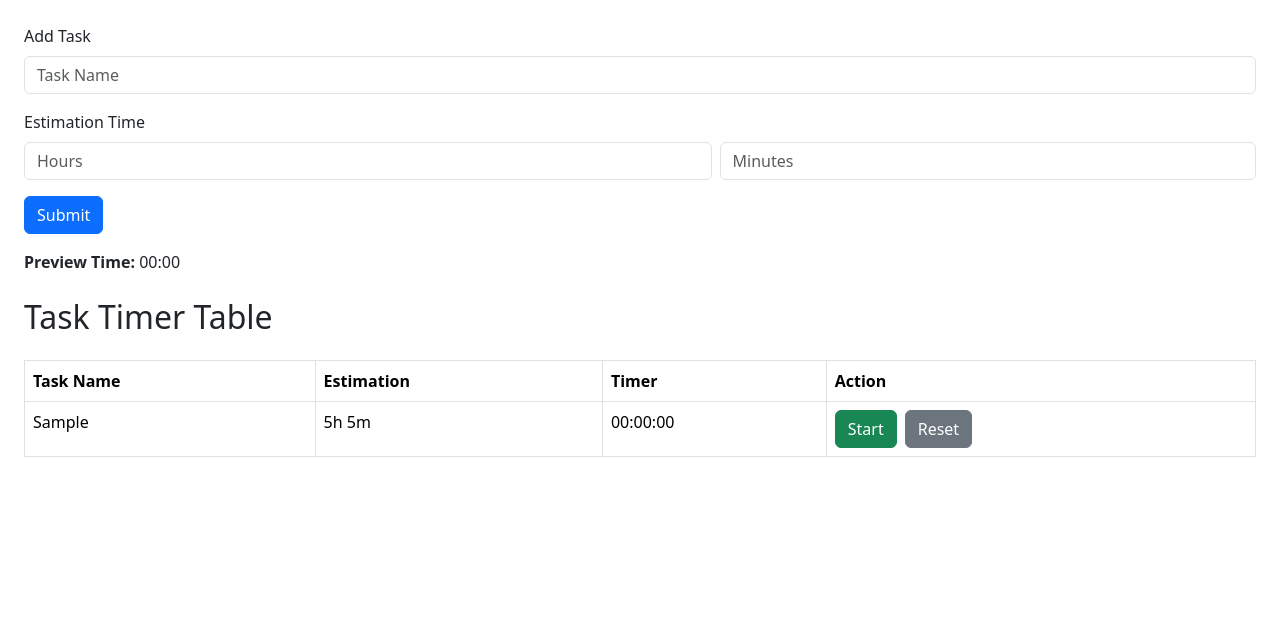
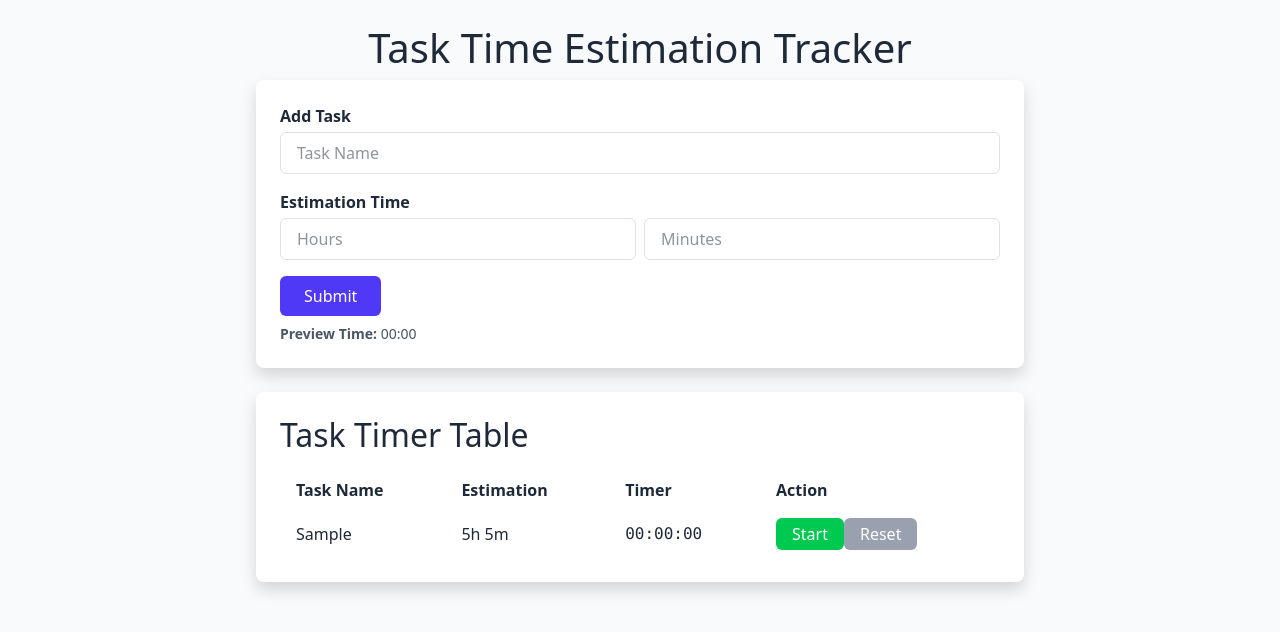
Before and after one commit to juheedhone/estimate-app, a React (Vite) app: page / in a window 1280 px wide. Both pictures are taken after typing "Sample", "5", "5" into the empty fields and a click on the button "Submit". Shown: the top 632 px of the page. Built offline with nearby package versions, Linux system fonts and the light colour scheme; no server answers.

Commit message:
fixed ui and minutes required field.

```diff
--- a/src/App.tsx
+++ b/src/App.tsx
@@ -23,7 +23,6 @@ const App = () => {
 
   const toggleTimer = (id: number) => {
     const task = tasks.find((t) => t.id === id);
-
     if (task?.isRunning) {
       clearInterval(intervalRefs.current[id]);
       delete intervalRefs.current[id];
@@ -31,12 +30,10 @@ const App = () => {
         prev.map((t) => (t.id === id ? { ...t, isRunning: false } : t))
       );
     } else {
-      // Reset seconds to zero and start timer
       setTasks((prev) =>
         prev.map((t) => (t.id === id ? { ...t, isRunning: true } : t))
       );
-
-      intervalRefs.current[id] = setInterval(() => {
+      intervalRefs.current[id] = window.setInterval(() => {
         setTasks((prev) =>
           prev.map((t) => (t.id === id ? { ...t, seconds: t.seconds + 1 } : t))
         );
@@ -63,11 +60,19 @@ const App = () => {
       id: tasks.length + 1,
       name: data.task,
       estimate: (data.hour || 0) * 3600 + data.minutes * 60,
-
-      seconds: 0, // live timer starts from 0 on click
+      seconds: 0,
       isRunning: false,
     };
-    setTasks((prev) => [...prev, newTask]);
+
+    setTasks([...tasks, newTask]);
+
+    axios
+      .post("https://estimate-tracker.shrikant.workers.dev/task/create", {
+        ...newTask,
+        actorId: "system",
+      })
+      .then((res) => setTasks([res.data.data, ...tasks]))
+      .catch((err) => console.log(err));
   };
 
   useEffect(() => {
@@ -98,28 +103,20 @@ const App = () => {
       .catch((err) => console.log(err));
   }, []);
 
-  // const addTasks = () => {
-  //   const newTask = { name: "test", estimate: 3, actorId: "juhee",seconds:0 };
-  //   setTasks([newTask, ...tasks]);
-
-  //   axios
-  //     .post(
-  //       "https://estimate-tracker.shrikant.workers.dev/task/create",
-  //       newTask
-  //     )
-  //     .then((res) => console.log(res));
-  // };
-
   return (
-    <div className="p-4">
+    <div className="min-h-screen bg-gray-50 p-6 text-gray-800">
+      <h1 className="text-3xl font-bold mb-6 text-center">
+        Task Time Estimation Tracker
+      </h1>
+      <div className="max-w-3xl mx-auto space-y-6">
         <EstimateAdd onSubmit={handleAddTask} />
-      <h2 className="text-xl font-bold mb-4">Task Timer Table</h2>
         <EstimateTable
           tasks={tasks}
           onClicked={toggleTimer}
           onReset={resetTimer}
         />
       </div>
+    </div>
   );
 };
 
--- a/src/component/EstimateAdd.tsx
+++ b/src/component/EstimateAdd.tsx
@@ -10,15 +10,14 @@ const schema = z.object({
   task: z.string().min(3, "Task must be at least 3 characters").max(50),
   hour: z
     .number({ invalid_type_error: "Hour must be a number" })
-    .min(0, "Hour must be >= 0")
+    .min(0)
     .optional()
     .or(z.nan()),
   minutes: z
     .number({ invalid_type_error: "Minutes is required" })
-    .min(0, "Minutes must be >= 0")
-    .max(59, "Minutes must be < 60"),
+    .min(0)
+    .max(59),
 });
-
 type EstimateAdd = z.infer<typeof schema>;
 
 const EstimateAdd = ({ onSubmit }: Props) => {
@@ -36,9 +35,6 @@ const EstimateAdd = ({ onSubmit }: Props) => {
   const watchedHour = useWatch({ control, name: "hour" });
   const watchedMinutes = useWatch({ control, name: "minutes" });
 
-  const formatTime = (h?: number, m?: number) =>
-    `${String(h || 0).padStart(2, "0")}:${String(m || 0).padStart(2, "0")}`;
-
   const onSubmitHandler = (data: EstimateAdd) => {
     onSubmit({
       ...data,
@@ -47,58 +43,79 @@ const EstimateAdd = ({ onSubmit }: Props) => {
     reset();
   };
 
+  const formatTime = (h?: number, m?: number) =>
+    `${String(h || 0).padStart(2, "0")}:${String(m || 0).padStart(2, "0")}`;
+
   return (
-    <form onSubmit={handleSubmit(onSubmitHandler)} className="mb-4">
-      <div className="mb-3">
-        <label className="form-label">Add Task</label>
+    <form
+      onSubmit={handleSubmit(onSubmitHandler)}
+      className="bg-white p-4 rounded-lg shadow space-y-4"
+    >
+      <div>
+        <label className="block font-semibold mb-1">Add Task</label>
         <input
           {...register("task")}
-          className={`form-control ${errors.task ? "is-invalid" : ""}`}
+          className={`w-full border rounded px-3 py-2 ${
+            errors.task ? "border-red-500" : "border-gray-300"
+          }`}
           type="text"
           placeholder="Task Name"
         />
         {errors.task && (
-          <div className="invalid-feedback">{errors.task.message}</div>
+          <p className="text-red-500 text-sm mt-1">{errors.task.message}</p>
         )}
       </div>
 
-      <div className="mb-3">
-        <label className="form-label">Estimation Time</label>
-        <div className="d-flex gap-2">
-          <div className="flex-grow-1">
+      <div>
+        <label className="block font-semibold mb-1">Estimation Time</label>
+        <div className="flex gap-2">
+          <div className="w-1/2">
             <input
               {...register("hour", { valueAsNumber: true })}
               type="number"
               min="0"
-              className={`form-control ${errors.hour ? "is-invalid" : ""}`}
               placeholder="Hours"
+              className={`w-full border rounded px-3 py-2 ${
+                errors.hour ? "border-red-500" : "border-gray-300"
+              }`}
             />
             {errors.hour && (
-              <div className="invalid-feedback">{errors.hour.message}</div>
+              <p className="text-red-500 text-sm mt-1">{errors.hour.message}</p>
             )}
           </div>
 
-          <div className="flex-grow-1">
+          <div className="w-1/2">
             <input
               {...register("minutes", { valueAsNumber: true })}
               type="number"
               min="0"
               max="59"
-              className={`form-control ${errors.minutes ? "is-invalid" : ""}`}
               placeholder="Minutes"
+              className={`w-full border rounded px-3 py-2 ${
+                errors.minutes ? "border-red-500" : "border-gray-300"
+              }`}
             />
             {errors.minutes && (
-              <div className="invalid-feedback">{errors.minutes.message}</div>
+              <p className="text-red-500 text-sm mt-1">
+                {errors.minutes.message}
+              </p>
             )}
           </div>
         </div>
+
+        {/* {errors.minutes && (
+          <p className="text-red-500 text-sm mt-1">{errors.minutes.message}</p>
+        )} */}
       </div>
 
-      <button className="btn btn-primary" type="submit">
+      <button
+        type="submit"
+        className="bg-indigo-600 text-white px-4 py-2 rounded hover:bg-indigo-700"
+      >
         Submit
       </button>
 
-      <div className="mt-3">
+      <div className="mt-2 text-gray-600 text-sm">
         <strong>Preview Time:</strong> {formatTime(watchedHour, watchedMinutes)}
       </div>
     </form>
--- a/src/component/EstimateTable.tsx
+++ b/src/component/EstimateTable.tsx
@@ -1,8 +1,8 @@
 export interface ITasks {
   id: number;
   name: string;
-  estimate: number; // for showing estimation separately
-  seconds: number; // live timer starting from 0
+  estimate: number;
+  seconds: number;
   isRunning?: boolean;
 }
 
@@ -14,13 +14,15 @@ interface Props {
 
 const EstimateTable = ({ tasks, onClicked, onReset }: Props) => {
   return (
-    <table className="table table-bordered">
+    <div className="bg-white p-4 rounded-lg shadow overflow-x-auto">
+      <h2 className="text-xl font-semibold mb-3">Task Timer Table</h2>
+      <table className="w-full text-left border-collapse">
         <thead>
-        <tr>
-          <th>Task Name</th>
-          <th>Estimation</th>
-          <th>Timer</th>
-          <th>Action</th>
+          <tr className="border-b">
+            <th className="py-2 px-3">Task Name</th>
+            <th className="py-2 px-3">Estimation</th>
+            <th className="py-2 px-3">Timer</th>
+            <th className="py-2 px-3">Action</th>
           </tr>
         </thead>
         <tbody>
@@ -40,22 +42,25 @@ const EstimateTable = ({ tasks, onClicked, onReset }: Props) => {
             ).padStart(2, "0")}`;
 
             return (
-            <tr key={task.id}>
-              <td>{task.name}</td>
-              <td>{`${estHours}h ${estMinutes}m`}</td>
-              <td>{formattedLiveTime}</td>
-              <td>
+              <tr key={task.id} className="border-b last:border-0">
+                <td className="py-2 px-3">{task.name}</td>
+                <td className="py-2 px-3">{`${estHours}h ${estMinutes}m`}</td>
+                <td className="py-2 px-3 font-mono">{formattedLiveTime}</td>
+                <td className="py-2 px-3 space-x-2">
                   <button
-                  className={`btn ${
-                    task.isRunning ? "btn-danger" : "btn-success"
-                  } me-2`}
                     onClick={() => onClicked(task.id)}
+                    className={`px-3 py-1 rounded text-white ${
+                      task.isRunning
+                        ? "bg-red-500 hover:bg-red-600"
+                        : "bg-green-500 hover:bg-green-600"
+                    }`}
                   >
                     {task.isRunning ? "Stop" : "Start"}
                   </button>
+
                   <button
-                  className="btn btn-secondary"
                     onClick={() => onReset(task.id)}
+                    className="px-3 py-1  rounded bg-gray-400 text-white hover:bg-gray-500"
                   >
                     Reset
                   </button>
@@ -65,6 +70,7 @@ const EstimateTable = ({ tasks, onClicked, onReset }: Props) => {
           })}
         </tbody>
       </table>
+    </div>
   );
 };
 
```
Lines whose indentation alone changed are shown as unchanged.
